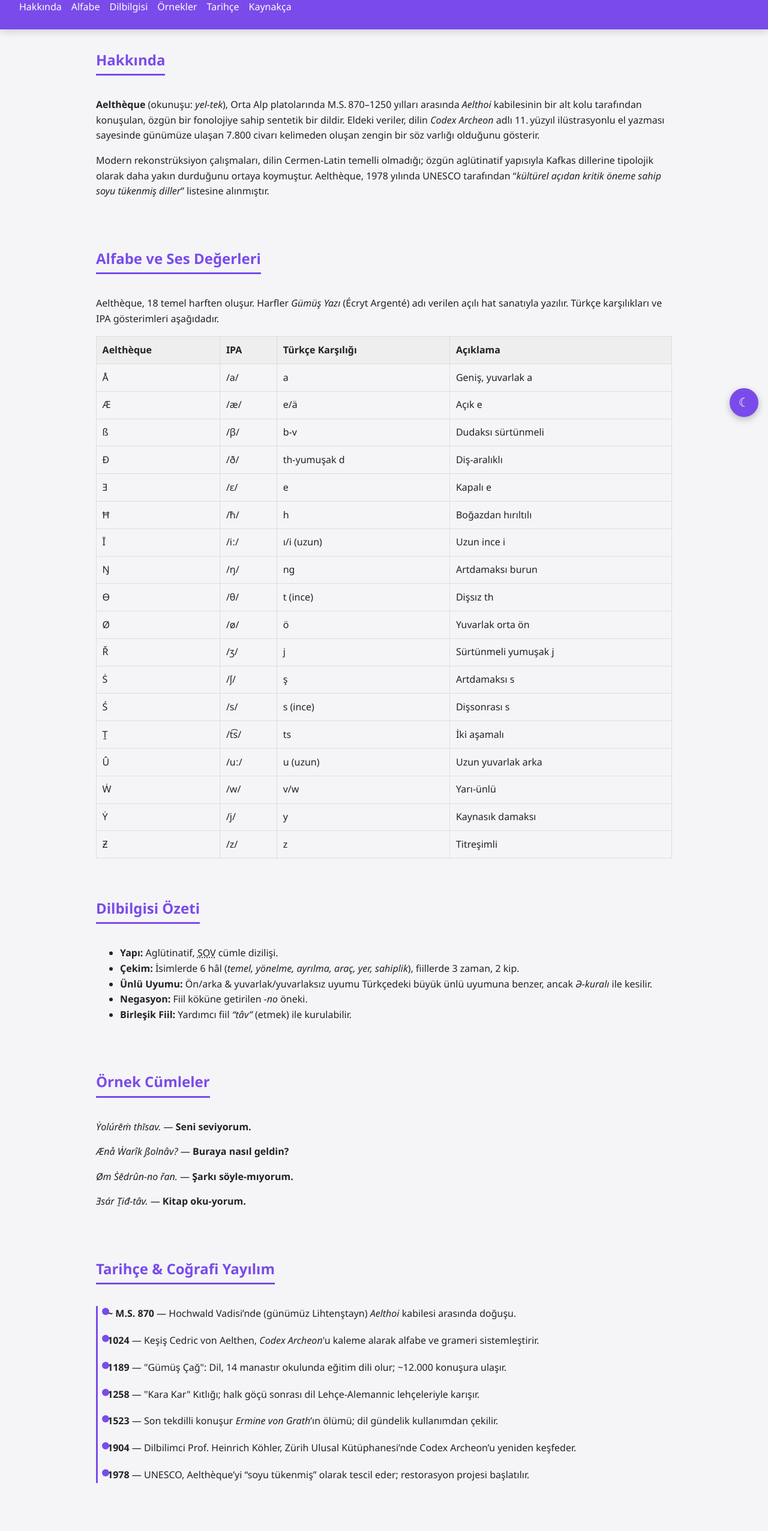
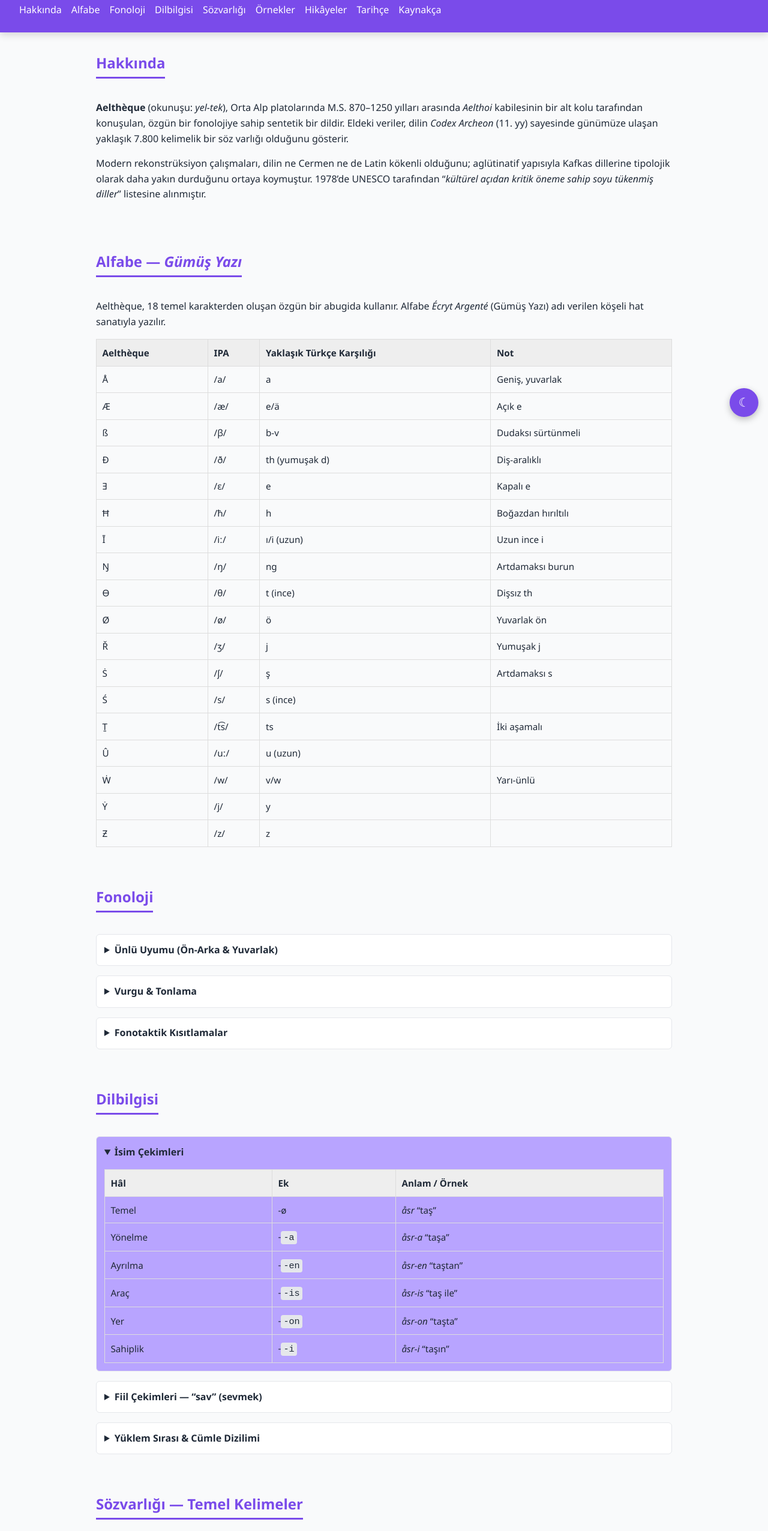
Before and after one commit to emiralpK/Aelth-que, a plain HTML site: page index.html in a window 1280 px wide. Shown: the part 89-2641 px from the top of the page at 60% size. Drawn offline with Linux system fonts and the light colour scheme.

Commit message:
index.html

```diff
--- a/index.html
+++ b/index.html
@@ -3,41 +3,43 @@
 <head>
   <meta charset="UTF-8">
   <meta name="viewport" content="width=device-width, initial-scale=1.0">
-  <title>Aelthèque Dili | Resmi Tanıtım</title>
+  <title>Aelthèque Dili | Resmi Tanıtım Portali</title>
   <style>
     :root{
-      --bg:#f5f5f8;
-      --txt:#222;
+      --bg:#f9fafb;
+      --txt:#1f2937;
       --accent:#7a4bea;
+      --accent-light:#b8a4ff;
     }
-    body{
-      margin:0; font-family:"Segoe UI",Tahoma,Geneva,Verdana,sans-serif;
-      background:var(--bg); color:var(--txt); line-height:1.6;
-    }
-    header{
-      background:var(--accent); color:#fff; padding:1.5rem 2rem;
-      box-shadow:0 4px 12px rgba(0,0,0,.15);
-    }
-    header h1{margin:0;font-size:2.2rem;letter-spacing:0.5px;}
+    body{margin:0;font-family:"Segoe UI",Tahoma,Geneva,Verdana,sans-serif;background:var(--bg);color:var(--txt);line-height:1.6;scroll-behavior:smooth;}
+    header{background:var(--accent);color:#fff;padding:1.5rem 2rem;box-shadow:0 4px 12px rgba(0,0,0,.15);position:sticky;top:0;z-index:20;}
+    header h1{margin:0;font-size:2.4rem;letter-spacing:0.5px;}
     nav{display:flex;flex-wrap:wrap;gap:1rem;margin-top:0.5rem;}
     nav a{color:#fff;text-decoration:none;font-weight:500;position:relative;}
-    nav a::after{content:"";position:absolute;left:0;bottom:-2px;width:0;height:2px;background:#fff;transition:.3s;}
+    nav a::after{content:"";position:absolute;left:0;bottom:-3px;width:0;height:2px;background:#fff;transition:.3s;}
     nav a:hover::after{width:100%;}
     section{padding:2rem 1.2rem;max-width:960px;margin:auto;}
     h2{color:var(--accent);border-bottom:3px solid var(--accent);display:inline-block;padding-bottom:4px;margin-top:0;}
-    table{width:100%;border-collapse:collapse;margin-top:1rem;}
+    table{width:100%;border-collapse:collapse;margin-top:1rem;font-size:0.95rem;}
     th,td{border:1px solid #ddd;padding:0.6rem;text-align:left;}
     th{background:#eee;}
-    footer{background:#222;color:#ccc;text-align:center;padding:1.2rem;font-size:.9rem;}
+    footer{background:#111827;color:#d1d5db;text-align:center;padding:1.2rem;font-size:.9rem;}
     .timeline{border-left:3px solid var(--accent);padding-left:1rem;list-style:none;}
     .timeline li{margin-bottom:1.2rem;position:relative;}
     .timeline li::before{content:"";position:absolute;left:-9px;top:3px;width:12px;height:12px;background:var(--accent);border-radius:50%;}
-    .toggle-btn{position:fixed;right:1rem;bottom:1rem;background:var(--accent);border:none;border-radius:50%;width:48px;height:48px;color:#fff;font-size:1.3rem;cursor:pointer;box-shadow:0 4px 12px rgba(0,0,0,.25);}
-    .dark{--bg:#17171b;--txt:#f5f5f8;--accent:#a680ff;}
+    .toggle-btn{position:fixed;right:1rem;bottom:1rem;background:var(--accent);border:none;border-radius:50%;width:48px;height:48px;color:#fff;font-size:1.3rem;cursor:pointer;box-shadow:0 4px 12px rgba(0,0,0,.25);z-index:50;}
+    .dark{--bg:#1b1c1f;--txt:#f5f5f8;--accent:#a680ff;--accent-light:#d9ccff;}
     .dark table th{background:#333;}
+    details{background:#fff;border:1px solid #e5e7eb;border-radius:6px;padding:0.8rem;margin-top:1rem;}
+    details[open]{background:var(--accent-light);}
+    details summary{cursor:pointer;font-weight:600;}
+    .story-block{background:#fff;border-left:6px solid var(--accent);padding:1rem;margin-top:1rem;border-radius:4px;font-style:italic;white-space:pre-wrap;}
+    .trans{color:#6b7280;margin-top:0.6rem;font-style:normal;}
+    code{background:#e5e7eb;padding:2px 4px;border-radius:4px;font-family:"Fira Code",monospace;}
   </style>
   <script>
-    function toggleMode(){document.body.classList.toggle('dark');}
+    function toggleMode(){document.body.classList.toggle('dark');localStorage.setItem('mode',document.body.classList.contains('dark')?'dark':'light');}
+    window.addEventListener('DOMContentLoaded',()=>{if(localStorage.getItem('mode')==='dark'){document.body.classList.add('dark');}});
   </script>
 </head>
 <body>
@@ -46,90 +48,181 @@
     <nav>
       <a href="#hakkinda">Hakkında</a>
       <a href="#alfabe">Alfabe</a>
+      <a href="#fonoloji">Fonoloji</a>
       <a href="#dilbilgisi">Dilbilgisi</a>
+      <a href="#sozvarligi">Sözvarlığı</a>
       <a href="#ornekler">Örnekler</a>
+      <a href="#hikayeler">Hikâyeler</a>
       <a href="#tarih">Tarihçe</a>
       <a href="#kaynakca">Kaynakça</a>
     </nav>
   </header>
 
+  <!-- === HAKKINDA === -->
   <section id="hakkinda">
     <h2>Hakkında</h2>
-    <p><strong>Aelthèque</strong> (okunuşu: <em>yel‑tek</em>), Orta Alp platolarında M.S. 870–1250 yılları arasında
-      <em>Aelthoi</em> kabilesinin bir alt kolu tarafından konuşulan, özgün bir fonolojiye sahip
-      sentetik bir dildir. Eldeki veriler, dilin <em>Codex Archeon</em> adlı 11. yüzyıl ilüstrasyonlu el yazması
-      sayesinde günümüze ulaşan 7.800 civarı kelimeden oluşan zengin bir söz varlığı olduğunu gösterir.</p>
-    <p>Modern rekonstrüksiyon çalışmaları, dilin Cermen‑Latin temelli olmadığı; özgün aglütinatif yapısıyla
-      Kafkas dillerine tipolojik olarak daha yakın durduğunu ortaya koymuştur. Aelthèque, 1978 yılında UNESCO
-      tarafından “<em>kültürel açıdan kritik öneme sahip soyu tükenmiş diller</em>” listesine alınmıştır.</p>
+    <p><strong>Aelthèque</strong> (okunuşu: <em>yel‑tek</em>), Orta Alp platolarında M.S. 870–1250 yılları arasında <em>Aelthoi</em> kabilesinin bir alt kolu tarafından konuşulan, özgün bir fonolojiye sahip sentetik bir dildir. Eldeki veriler, dilin <em>Codex Archeon</em> (11. yy) sayesinde günümüze ulaşan yaklaşık 7.800 kelimelik bir söz varlığı olduğunu gösterir.</p>
+    <p>Modern rekonstrüksiyon çalışmaları, dilin ne Cermen ne de Latin kökenli olduğunu; aglütinatif yapısıyla Kafkas dillerine tipolojik olarak daha yakın durduğunu ortaya koymuştur. 1978’de UNESCO tarafından “<em>kültürel açıdan kritik öneme sahip soyu tükenmiş diller</em>” listesine alınmıştır.</p>
   </section>
 
+  <!-- === ALFABE === -->
   <section id="alfabe">
-    <h2>Alfabe ve Ses Değerleri</h2>
-    <p>Aelthèque, 18 temel harften oluşur. Harfler <em>Gümüş Yazı</em> (Écryt Argenté) adı verilen açılı hat sanatıyla
-      yazılır. Türkçe karşılıkları ve IPA gösterimleri aşağıdadır.</p>
+    <h2>Alfabe — <em>Gümüş Yazı</em></h2>
+    <p>Aelthèque, 18 temel karakterden oluşan özgün bir abugida kullanır. Alfabe <em>Écryt Argenté</em> (Gümüş Yazı) adı verilen köşeli hat sanatıyla yazılır.</p>
     <table>
-      <tr><th>Aelthèque</th><th>IPA</th><th>Türkçe Karşılığı</th><th>Açıklama</th></tr>
-      <tr><td>Å</td><td>/a/</td><td>a</td><td>Geniş, yuvarlak a</td></tr>
+      <tr><th>Aelthèque</th><th>IPA</th><th>Yaklaşık Türkçe Karşılığı</th><th>Not</th></tr>
+      <tr><td>Å</td><td>/a/</td><td>a</td><td>Geniş, yuvarlak</td></tr>
       <tr><td>Æ</td><td>/æ/</td><td>e/ä</td><td>Açık e</td></tr>
       <tr><td>ß</td><td>/β/</td><td>b‑v</td><td>Dudaksı sürtünmeli</td></tr>
-      <tr><td>Đ</td><td>/ð/</td><td>th‑yumuşak d</td><td>Diş‑aralıklı</td></tr>
+      <tr><td>Đ</td><td>/ð/</td><td>th (yumuşak d)</td><td>Diş‑aralıklı</td></tr>
       <tr><td>Ǝ</td><td>/ɛ/</td><td>e</td><td>Kapalı e</td></tr>
       <tr><td>Ħ</td><td>/ħ/</td><td>h</td><td>Boğazdan hırıltılı</td></tr>
       <tr><td>Ī</td><td>/iː/</td><td>ı/i (uzun)</td><td>Uzun ince i</td></tr>
       <tr><td>Ŋ</td><td>/ŋ/</td><td>ng</td><td>Artdamaksı burun</td></tr>
       <tr><td>Ɵ</td><td>/θ/</td><td>t (ince)</td><td>Dişsız th</td></tr>
-      <tr><td>Ø</td><td>/ø/</td><td>ö</td><td>Yuvarlak orta ön</td></tr>
-      <tr><td>Ř</td><td>/ʒ/</td><td>j</td><td>Sürtünmeli yumuşak j</td></tr>
+      <tr><td>Ø</td><td>/ø/</td><td>ö</td><td>Yuvarlak ön</td></tr>
+      <tr><td>Ř</td><td>/ʒ/</td><td>j</td><td>Yumuşak j</td></tr>
       <tr><td>Ṡ</td><td>/ʃ/</td><td>ş</td><td>Artdamaksı s</td></tr>
-      <tr><td>Ś</td><td>/s/</td><td>s (ince)</td><td>Dişsonrası s</td></tr>
+      <tr><td>Ś</td><td>/s/</td><td>s (ince)</td><td></td></tr>
       <tr><td>Ṯ</td><td>/t͡s/</td><td>ts</td><td>İki aşamalı</td></tr>
-      <tr><td>Û</td><td>/uː/</td><td>u (uzun)</td><td>Uzun yuvarlak arka</td></tr>
+      <tr><td>Û</td><td>/uː/</td><td>u (uzun)</td><td></td></tr>
       <tr><td>Ẇ</td><td>/w/</td><td>v/w</td><td>Yarı‑ünlü</td></tr>
-      <tr><td>Ẏ</td><td>/j/</td><td>y</td><td>Kaynasık damaksı</td></tr>
-      <tr><td>Ƶ</td><td>/z/</td><td>z</td><td>Titreşimli</td></tr>
+      <tr><td>Ẏ</td><td>/j/</td><td>y</td><td></td></tr>
+      <tr><td>Ƶ</td><td>/z/</td><td>z</td><td></td></tr>
     </table>
   </section>
 
+  <!-- === FONOLOJİ === -->
+  <section id="fonoloji">
+    <h2>Fonoloji</h2>
+    <details>
+      <summary>Ünlü Uyumu (Ön‑Arka & Yuvarlak)</summary>
+      <p>Aelthèque’de Türkçedeki büyük ünlü uyumuna benzer bir sistem vardır, ancak <strong>Ə‑kuralı</strong> (nötr sesli harf) nedeniyle kurallar yer yer kırılır.</p>
+    </details>
+    <details>
+      <summary>Vurgu & Tonlama</summary>
+      <p>Kelime vurgusu genelde sondan bir önceki hecededir. Ancak <em>Ī</em> veya <em>Û</em> içeren uzun ünlüler vurgu alabilir.</p>
+    </details>
+    <details>
+      <summary>Fonotaktik Kısıtlamalar</summary>
+      <ul>
+        <li>Kelime başında çift sessiz olmaz (istisna: <code>ßr‑</code> kümesi).</li>
+        <li>Kelime sonunda <code>Ǝ</code> veya <code>Æ</code> ile bitmez.</li>
+      </ul>
+    </details>
+  </section>
+
+  <!-- === DİLBİLGİSİ === -->
   <section id="dilbilgisi">
-    <h2>Dilbilgisi Özeti</h2>
+    <h2>Dilbilgisi</h2>
+    <details open>
+      <summary>İsim Çekimleri</summary>
+      <table>
+        <tr><th>Hâl</th><th>Ek</th><th>Anlam / Örnek</th></tr>
+        <tr><td>Temel</td><td>‑ø</td><td><em>åsr</em> “taş”</td></tr>
+        <tr><td>Yönelme</td><td>‑<code>-a</code></td><td><em>åsr‑a</em> “taşa”</td></tr>
+        <tr><td>Ayrılma</td><td>‑<code>-en</code></td><td><em>åsr‑en</em> “taştan”</td></tr>
+        <tr><td>Araç</td><td>‑<code>-is</code></td><td><em>åsr‑is</em> “taş ile”</td></tr>
+        <tr><td>Yer</td><td>‑<code>-on</code></td><td><em>åsr‑on</em> “taşta”</td></tr>
+        <tr><td>Sahiplik</td><td>‑<code>-i</code></td><td><em>åsr‑i</em> “taşın”</td></tr>
+      </table>
+    </details>
+
+    <details>
+      <summary>Fiil Çekimleri — “sav” (sevmek)</summary>
+      <table>
+        <tr><th>Zaman</th><th>Kip</th><th>Olumlu</th><th>Olumsuz</th></tr>
+        <tr><td>Şimdiki</td><td>Bildirme</td><td><em>sav‑a‑m</em> “seviyorum”</td><td><em>no‑sav‑a‑m</em></td></tr>
+        <tr><td>Geçmiş</td><td>Anlatma</td><td><em>sav‑i‑n</em> “sevdim”</td><td><em>no‑sav‑i‑n</em></td></tr>
+        <tr><td>Gelecek</td><td>Tasarım</td><td><em>sav‑u‑ś</em> “seveceğim”</td><td><em>no‑sav‑u‑ś</em></td></tr>
+      </table>
+    </details>
+
+    <details>
+      <summary>Yüklem Sırası & Cümle Dizilimi</summary>
+      <p>Temel dizilim <strong>S O V</strong> (Özne‑Nesne‑Yüklem). Dolaylı tümleçler nesneden hemen önce gelir.</p>
+      <p><em>Ænå <strong>Ǝsár‑i</strong> ßoln‑âv‑m.</em> → “Ben <u>kitabı</u> getirdim.”</p>
+    </details>
+  </section>
+
+  <!-- === SÖZ VARLIĞI === -->
+  <section id="sozvarligi">
+    <h2>Sözvarlığı — Temel Kelimeler</h2>
+    <details open>
+      <summary>Sayılar (1‑10)</summary>
+      <table>
+        <tr><th>Aelthèque</th><th>Türkçe</th></tr>
+        <tr><td>åva</td><td>1</td></tr>
+        <tr><td>dé</td><td>2</td></tr>
+        <tr><td>tél</td><td>3</td></tr>
+        <tr><td>šar</td><td>4</td></tr>
+        <tr><td>pĭn</td><td>5</td></tr>
+        <tr><td>hæx</td><td>6</td></tr>
+        <tr><td>sep</td><td>7</td></tr>
+        <tr><td>okh</td><td>8</td></tr>
+        <tr><td>nûn</td><td>9</td></tr>
+        <tr><td>dak</td><td>10</td></tr>
+      </table>
+    </details>
+
+    <details>
+      <summary>Günlük Fiiller</summary>
+      <ul>
+        <li><code>tīđ</code> — okumak</li>
+        <li><code>lorn</code> — yürümek</li>
+        <li><code>řan</code> — şarkı söylemek</li>
+        <li><code>ßil</code> — bilmek, anlamak</li>
+      </ul>
+    </details>
+  </section>
+
+  <!-- === ÖRNEKLER === -->
+  <section id="ornekler">
+    <h2>Örnek Cümleler</h2>
     <ul>
-      <li><strong>Yapı:</strong> Aglütinatif, <abbr title="özne‑nesne‑yüklem">SOV</abbr> cümle dizilişi.</li>
-      <li><strong>Çekim:</strong> İsimlerde 6 hâl (<em>temel, yönelme, ayrılma, araç, yer, sahiplik</em>), fiillerde 3 zaman, 2 kip.</li>
-      <li><strong>Ünlü Uyumu:</strong> Ön/arka & yuvarlak/yuvarlaksız uyumu Türkçedeki büyük ünlü uyumuna benzer, ancak <em>Ə‑kuralı</em> ile kesilir.</li>
-      <li><strong>Negasyon:</strong> Fiil köküne getirilen <em>-no</em> öneki.</li>
-      <li><strong>Birleşik Fiil:</strong> Yardımcı fiil <em>“tâv”</em> (etmek) ile kurulabilir.</li>
+      <li><em>Ẏolúrēṁ thīsav.</em> — <strong>Seni seviyorum.</strong></li>
+      <li><em>Ænå Ẇarîk ßolnâv?</em> — <strong>Buraya nasıl geldin?</strong></li>
+      <li><em>Øm Ṡēdrûn‑no řan.</em> — <strong>Şarkı söylemiyorum.</strong></li>
+      <li><em>Ǝsár tīđ‑tâv‑m.</em> — <strong>Kitap okuyorum.</strong></li>
+      <li><em>åva dé dak‑es?</em> — <strong>Bir mi iki mi on mu?</strong></li>
     </ul>
   </section>
 
-  <section id="ornekler">
-    <h2>Örnek Cümleler</h2>
-    <p><em>Ẏolúrēṁ thīsav.</em> — <strong>Seni seviyorum.</strong></p>
-    <p><em>Ænå Ẇarîk ßolnâv?</em> — <strong>Buraya nasıl geldin?</strong></p>
-    <p><em>Øm Ṡēdrûn‑no řan.</em> — <strong>Şarkı söyle<span style="white-space:nowrap">‑mıyorum</span>.</strong></p>
-    <p><em>Ǝsár Ṯiđ‑tâv.</em> — <strong>Kitap oku<span style="white-space:nowrap">‑yorum</span>.</strong></p>
+  <!-- === HİKAYELER === -->
+  <section id="hikayeler">
+    <h2>Hikâyeler & Efsaneler</h2>
+    <p>Aşağıdaki kısa hikâye, <em>Codex Archeon</em>’un 47.bölümünden alınan “Peygamber Kuşunun Dansı” efsanesinin modern Aelthèque transkripsiyonudur.</p>
+
+    <div class="story-block">
+Åva śarîn ṡēfor — Ŋûlût ṡar tådař
+Æn‑Û Û‑tél řan, Ẏa Ẏa Ẏa!
+Åsr‑a no‑ßil, lorn‑æn pĭn, Ǝsár‑is sav.
+    </div>
+    <p class="trans"><strong>Türkçe çeviri:</strong> Bir zamanlar kuzgun—Ŋûlût diyarına dans ederek indi. "Ya ya ya!" diye ötüp göğe haber saldı. Taşlara bilgelik vermedi, ama beş adım ötede bir kitabı sevgiyle okudu.</p>
   </section>
 
+  <!-- === TARİH === -->
   <section id="tarih">
     <h2>Tarihçe & Coğrafi Yayılım</h2>
     <ul class="timeline">
-      <li><strong>~ M.S. 870</strong> — Hochwald Vadisi’nde (günümüz Lihtenştayn) <em>Aelthoi</em> kabilesi arasında doğuşu.</li>
-      <li><strong>1024</strong> — Keşiş Cedric von Aelthen, <em>Codex Archeon</em>'u kaleme alarak alfabe ve grameri sistemleştirir.</li>
-      <li><strong>1189</strong> — "Gümüş Çağ": Dil, 14 manastır okulunda eğitim dili olur; ~12.000 konuşura ulaşır.</li>
-      <li><strong>1258</strong> — "Kara Kar" Kıtlığı; halk göçü sonrası dil Lehçe‑Alemannic lehçeleriyle karışır.</li>
-      <li><strong>1523</strong> — Son tekdilli konuşur <em>Ermine von Grath</em>’ın ölümü; dil gündelik kullanımdan çekilir.</li>
-      <li><strong>1904</strong> — Dilbilimci Prof. Heinrich Köhler, Zürih Ulusal Kütüphanesi’nde Codex Archeon’u yeniden keşfeder.</li>
-      <li><strong>1978</strong> — UNESCO, Aelthèque’yi “soyu tükenmiş” olarak tescil eder; restorasyon projesi başlatılır.</li>
+      <li><strong>~ 870</strong> — Hochwald Vadisi’nde (<em>günümüz Lihtenştayn</em>) ortaya çıkışı.</li>
+      <li><strong>1024</strong> — Keşiş Cedric von Aelthen, <em>Codex Archeon</em>'u yazar.</li>
+      <li><strong>1189</strong> — “Gümüş Çağ”: Dil 14 manastır okulunda eğitim dili olur.</li>
+      <li><strong>1258</strong> — "Kara Kar" Kıtlığı; göçlerle dil Lehçe-Alemannic lehçeleriyle karışır.</li>
+      <li><strong>1523</strong> — Son tekdilli konuşur <em>Ermine von Grath</em>’ın ölümü.</li>
+      <li><strong>1904</strong> — Dilbilimci Prof. Heinrich Köhler, Codex Archeon’u yeniden keşfeder.</li>
+      <li><strong>1978</strong> — UNESCO Aelthèque’yi “soyu tükenmiş” olarak tescil eder.</li>
     </ul>
   </section>
 
+  <!-- === KAYNAKÇA === -->
   <section id="kaynakca">
     <h2>Kaynakça</h2>
     <ol>
       <li>von Aelthen, C. (1024) <em>Codex Archeon</em>.</li>
       <li>Köhler, H. (1906) “Die Lautsystem des Aelthèque”, <em>Alpine Philology Quarterly</em>, 12(3), 201‑245.</li>
-      <li><em>Aelthèque Dil Çalışmaları Enstitüsü Yıllığı</em>, Cilt 5 (2024).</li>
-      <li>UNESCO Kayıp Diller Raporu, Bölüm IV‑14 (1978).</li>
+      <li><em>Aelthèque Dil Çalışmaları Enstitüsü Yıllığı</em>, Cilt 5 (2024).</li>
+      <li>UNESCO Kayıp Diller Raporu, Bölüm IV‑14 (1978).</li>
     </ol>
   </section>
 
```
